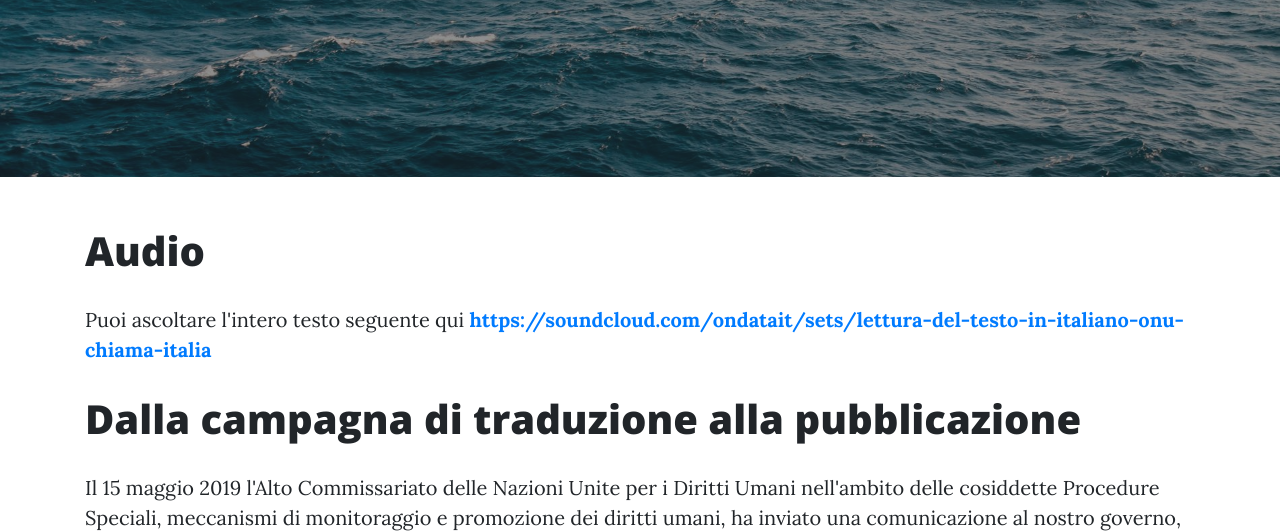
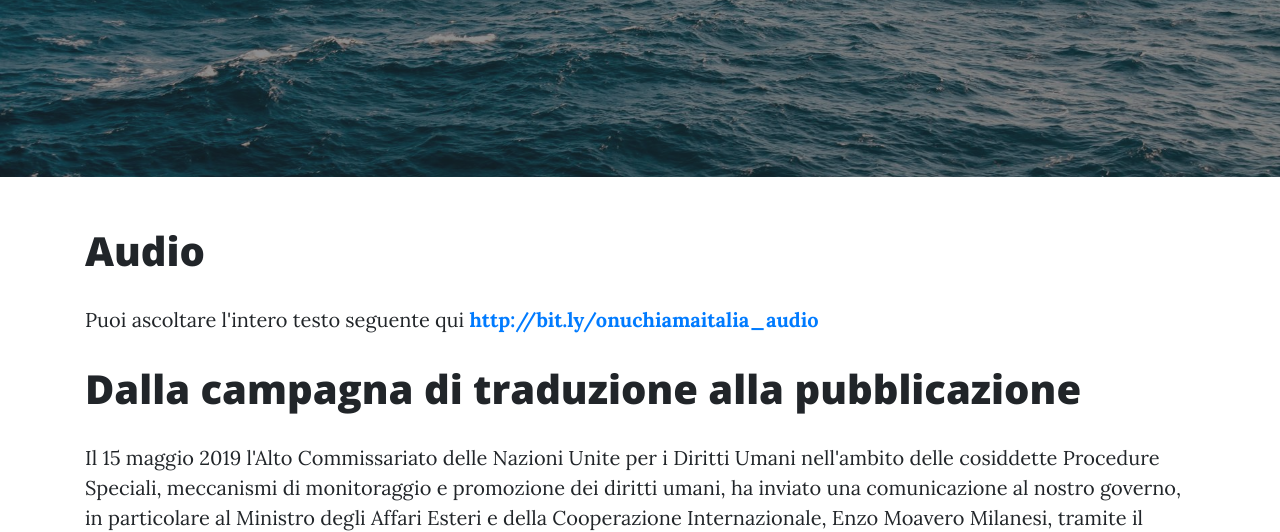
Before and after one commit to ondata/ONUGovernotalianoDirittiUmani, a website: page index.html in a window 1280 px wide. Shown: the part 516-1048 px from the top of the page. Drawn offline with nearby package versions, Linux system fonts and the light colour scheme; a web font is replaced by a local one.

Commit message:
update index.html
shortlink soundcloud

```diff
--- a/index.html
+++ b/index.html
@@ -93,7 +93,7 @@
         <div class="col-lg-12 col-md-12 mx-auto">
 
           <h1>Audio</h1>
-            <p>Puoi ascoltare l'intero testo seguente qui <a href="https://soundcloud.com/ondatait/sets/lettura-del-testo-in-italiano-onu-chiama-italia" target="_blank"><strong>https://soundcloud.com/ondatait/sets/lettura-del-testo-in-italiano-onu-chiama-italia</a></strong>
+            <p>Puoi ascoltare l'intero testo seguente qui <a href="http://bit.ly/onuchiamaitalia_audio" target="_blank"><strong>http://bit.ly/onuchiamaitalia_audio</a></strong>
            </p>
 
           <h1 id="introduzione">Dalla campagna di traduzione alla pubblicazione</h1>
@@ -145,7 +145,7 @@
               <li><a href="#allegato-con-riferimento-al-diritto-internazionale-sui-diritti-umani"><strong>Allegato - Con riferimento al diritto internazionale sui diritti umani.</strong></a></li>
             </ul>
 
-              <h2 id="premessa">Premessa</h2>
+              <h2 id="premessa">Premessa</h2><br>
               <div align="right">
               <p>15 Maggio 2019</p>
             </div>
```
